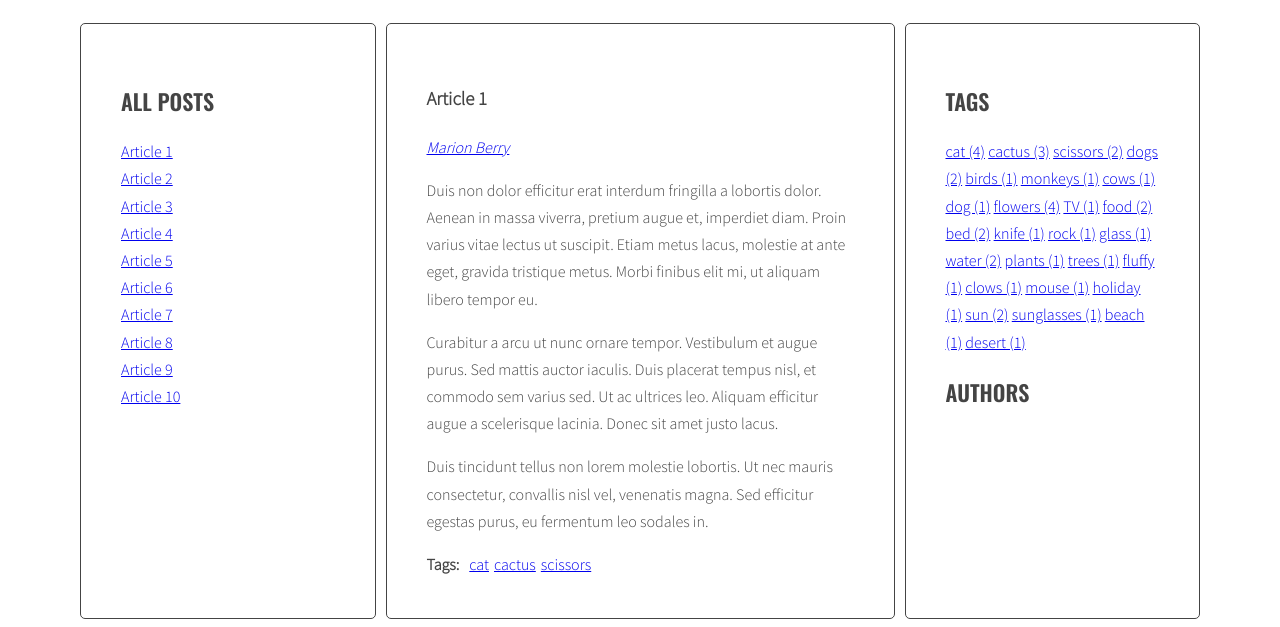
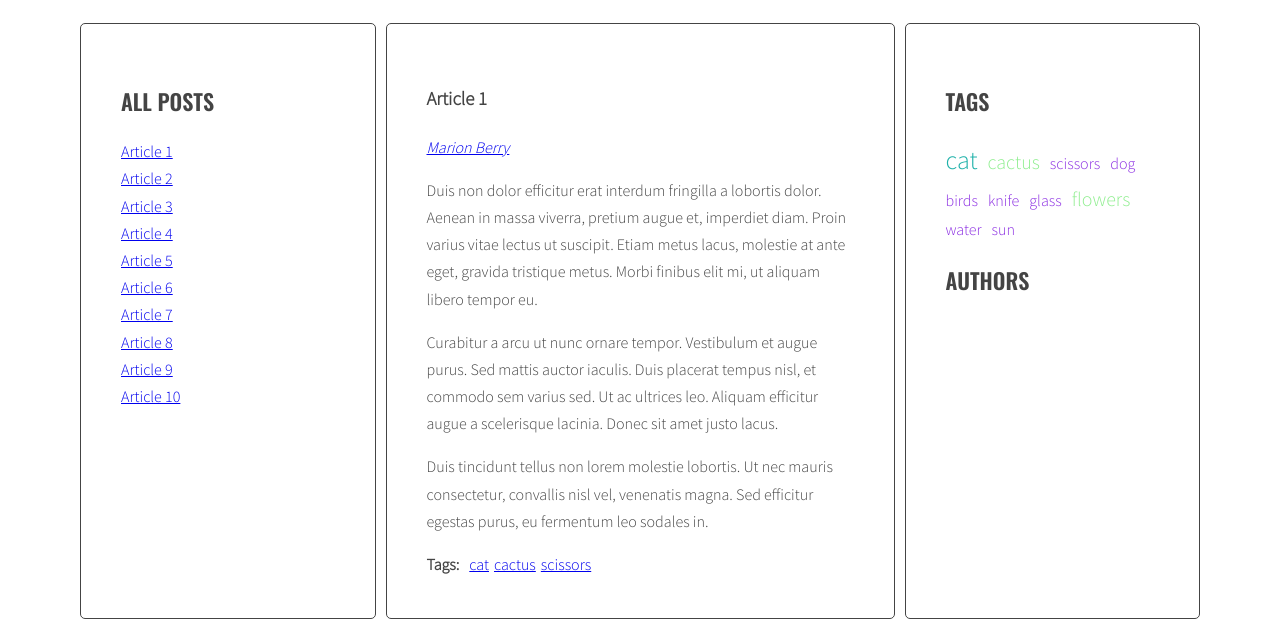
Before and after one commit to karolinamruk/javascript-blog, a website: page index.html in a window 1280 px wide. Shown: the part 220-847 px from the top of the page. Drawn offline with nearby package versions, Linux system fonts and the light colour scheme.

Commit message:
Fix tags cloud

```diff
--- a/index.html
+++ b/index.html
@@ -54,7 +54,7 @@
             <article
               class="post"
               id="article-2"
-              data-tags="cat dogs birds monkeys cows"
+              data-tags="cat dog birds"
               data-author="by Theo Tabby"
             >
               <h3 class="post-title">Article 2</h3>
@@ -91,7 +91,7 @@
             <article
               class="post"
               id="article-3"
-              data-tags="dog flowers TV food bed"
+              data-tags="dog cat scissors"
               data-author="by George Tuxedo"
             >
               <h3 class="post-title">Article 3</h3>
@@ -123,7 +123,7 @@
             <article
               class="post"
               id="article-4"
-              data-tags="scissors knife rock glass"
+              data-tags="scissors knife glass"
               data-author="by Kitty Toebean"
             >
               <h3 class="post-title">Article 4</h3>
@@ -157,7 +157,7 @@
             <article
               class="post"
               id="article-5"
-              data-tags="cat flowers water bed"
+              data-tags="cat flowers water cactus"
               data-author="by Marion Berry"
             >
               <h3 class="post-title">Article 5</h3>
@@ -190,7 +190,7 @@
             <article
               class="post"
               id="article-6"
-              data-tags="cactus flowers plants"
+              data-tags="cactus flowers cat"
               data-author="by George Tuxedo"
             >
               <h3 class="post-title">Article 6</h3>
@@ -225,7 +225,7 @@
             <article
               class="post"
               id="article-7"
-              data-tags="dogs trees flowers food"
+              data-tags="dog glass knife flowers"
               data-author="by Kitty Toebean"
             >
               <h3 class="post-title">Article 7</h3>
@@ -259,7 +259,7 @@
             <article
               class="post"
               id="article-8"
-              data-tags="cat fluffy clows mouse"
+              data-tags="cat flowers birds"
               data-author="by Theo Tabby"
             >
               <h3 class="post-title">Article 8</h3>
@@ -294,7 +294,7 @@
             <article
               class="post"
               id="article-9"
-              data-tags="holiday sun sunglasses beach"
+              data-tags="cat sun birds"
               data-author="by Marion Berry"
             >
               <h3 class="post-title">Article 9</h3>
@@ -330,7 +330,7 @@
             <article
               class="post"
               id="article-10"
-              data-tags="sun cactus desert water"
+              data-tags="sun cactus water"
               data-author="by George Tuxedo"
             >
               <h3 class="post-title">Article 10</h3>
--- a/js/script.js
+++ b/js/script.js
@@ -7,7 +7,9 @@
     optTitleListSelector = '.titles',
     optArticleTagsSelector = '.post-tags .list',
     optArticleAuthorSelector = '.post-author',
-    optTagsListSelector = '.sidebar .list.tags';
+    optTagsListSelector = '.sidebar .list.tags',
+    optCloudClassCount = '5',
+    optCloudClassPrefix = 'tag-size';
 
   const titleClickHandler = function (event) {
     event.preventDefault();
@@ -80,7 +82,6 @@
         '"><span>' +
         articleTitle +
         '</span></a></li>';
-      // console.log(linkHTML);
 
       /* insert link into titleList */
       html = html + linkHTML;
@@ -96,6 +97,34 @@
   }
 
   generateTitleLinks();
+
+  function calculateTagsParams(tags) {
+    const params = {
+      max: 0,
+      min: 999999,
+    };
+
+    for (let tag in tags) {
+      console.log(tag + ' is used ' + tags[tag] + ' times');
+      if (tags[tag] > params.max) {
+        params.max = tags[tag];
+      }
+      if (tags[tag] < params.min) {
+        params.min = tags[tag];
+      }
+    }
+
+    return params;
+  }
+
+  function calculateTagClass(count, params) {
+    const normalizedCount = count - params.min;
+    const normalizedMax = params.max - params.min;
+    const percentage = normalizedCount / normalizedMax;
+    const classNumber = Math.floor(percentage * (optCloudClassCount - 1) + 1);
+    return optCloudClassPrefix + '-' + classNumber;
+  }
+  console.log();
 
   function generateTags() {
     /* [NEW] create a new variable allTags with an empty object */
@@ -134,16 +163,19 @@
         } else {
           allTags[tag]++;
         }
-
-        // console.log(linkHTML);
         /* [DONE] END LOOP: for each tag */
       }
       /* [DONE] insert HTML of all the links into the tags wrapper */
       tagsWrapper.innerHTML = html;
+
       /* [DONE] END LOOP: for every article: */
     }
     /* [NEW] find list of tags in right column */
     const tagList = document.querySelector(optTagsListSelector);
+    console.log(tagList);
+
+    const tagsParams = calculateTagsParams(allTags);
+    // console.log('tagsParams:', tagsParams);
 
     /* [NEW] create variable for all links HTML code */
     let allTagsHTML = '';
@@ -151,9 +183,20 @@
     /* [NEW] START LOOP: for each tag in allTags: */
     for (let tag in allTags) {
       /* [NEW] generate code of a link and add it to allTagsHTML */
-      allTagsHTML +=
-        '<a href="#tag-' + tag + '">' + tag + ' (' + allTags[tag] + ')</a> ';
+      const tagLinkHTML =
+        '<li><a class="' +
+        calculateTagClass(allTags[tag], tagsParams) +
+        '" href="#tag-' +
+        tag +
+        '">' +
+        tag +
+        '</a></li>';
+
+      allTagsHTML += tagLinkHTML;
+
+      // console.log('tagLinkHTML:', tagLinkHTML);
     }
+
     /* [NEW] END LOOP: for each tag in allTags: */
 
     /*[NEW] add HTML from allTagsHTML to tagList */
--- a/sass/style.scss
+++ b/sass/style.scss
@@ -126,6 +126,42 @@ body {
   }
 }
 
+/* Tags */
+
 .list.list-horizontal li {
   margin-right: 5px;
 }
+
+.list.tags li {
+  display: inline-block;
+  margin-right: 10px;
+}
+
+.tag-size-1 {
+  font-size: 16px;
+  color: blueviolet;
+  text-decoration: none;
+}
+.tag-size-2 {
+  font-size: 20px;
+  color: lightgreen;
+  text-decoration: none;
+}
+
+.tag-size-3 {
+  font-size: 22px;
+  color: lightcoral;
+  text-decoration: none;
+}
+
+.tag-size-4 {
+  font-size: 24px;
+  color: lightpink;
+  text-decoration: none;
+}
+
+.tag-size-5 {
+  font-size: 26px;
+  color: lightseagreen;
+  text-decoration: none;
+}
```
Also changed, not shown: css/style.css, 1 other file.
